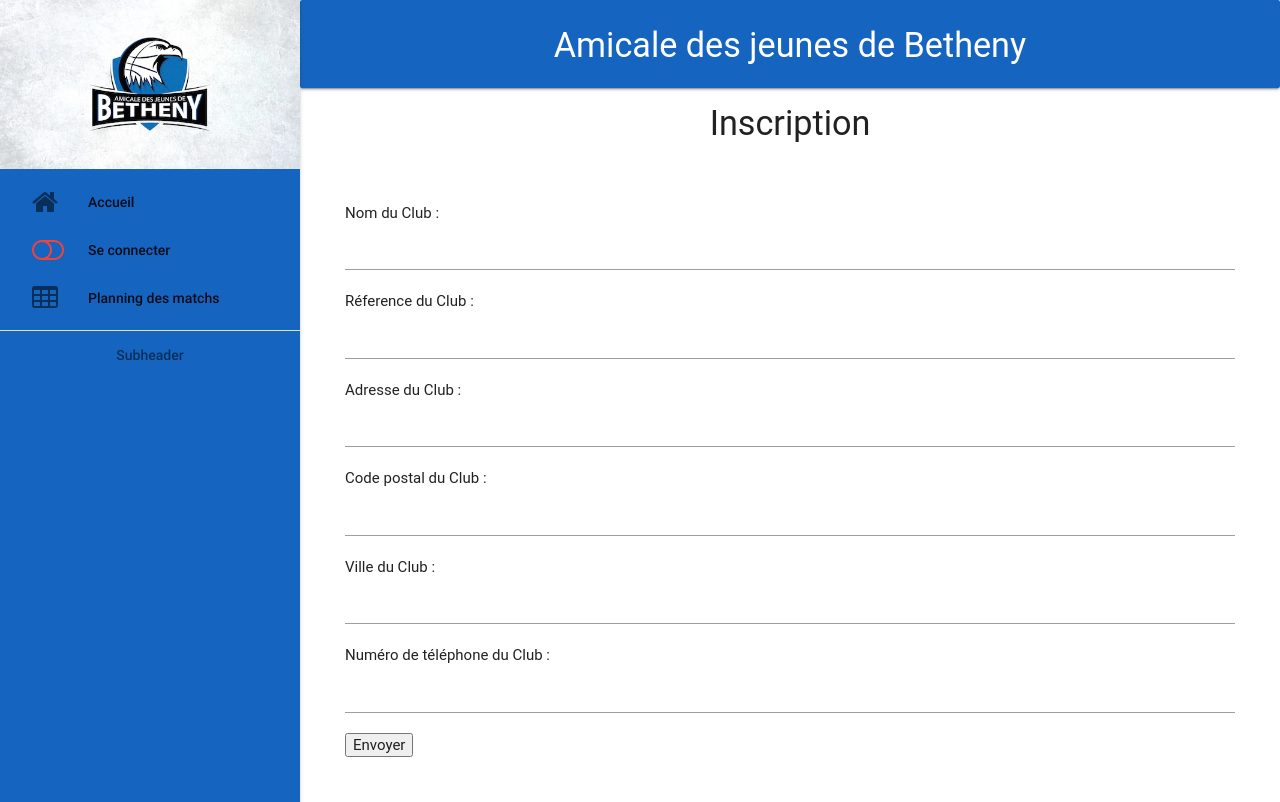
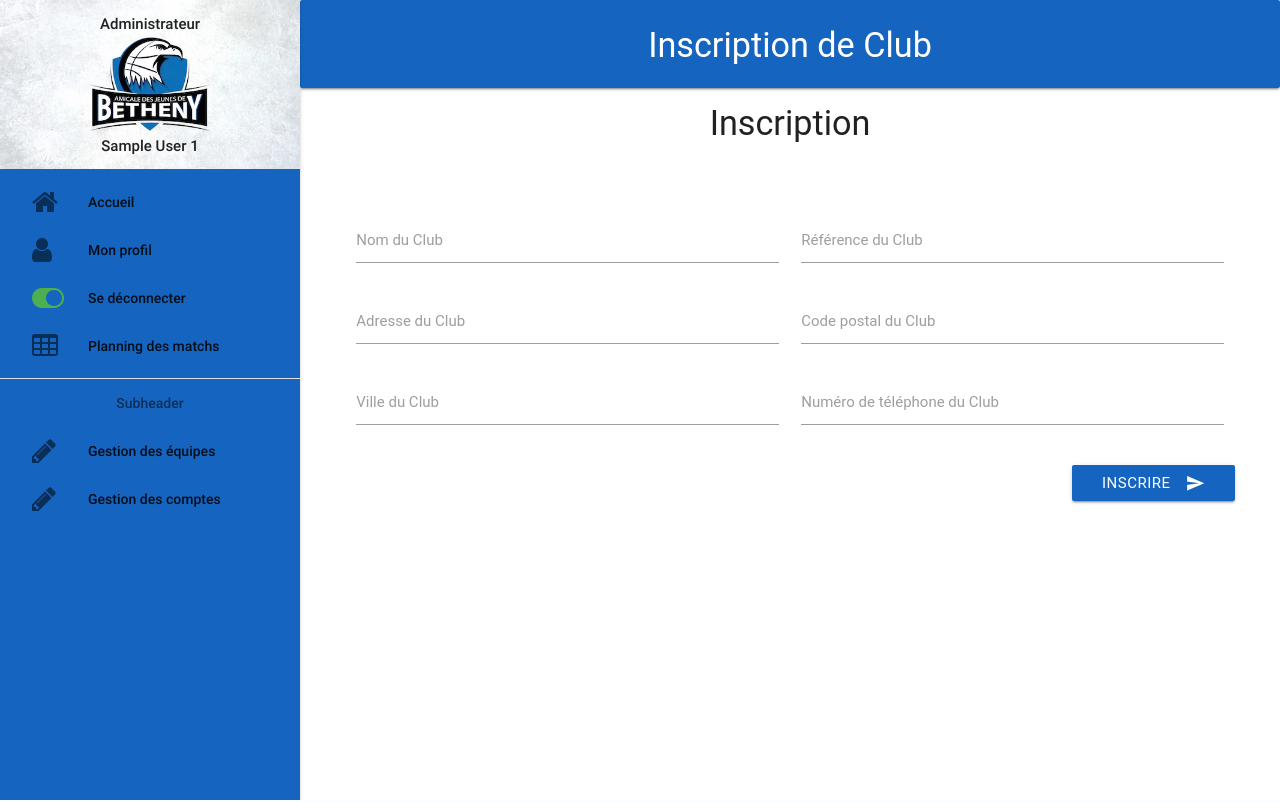
Before and after one commit to Choucapic/ProjetS3, a PHP site: page /insClub.php in a window 1280 px wide. Run offline with PHP 8.4, Linux system fonts and the light colour scheme; the visitor is signed in with stand-in values (Sample User, id 1); some libraries are stand-ins or nearby versions; some web fonts are replaced.

Commit message:
- Amélioration de l'affichage du formulaire d'inscription de Club - Migration du script d'ajout de club dans la base de données dans le fichier script.php pour respecter la gestion des script mise en place - Ajout de sécurité en ne permettant l'accès à la page seulement aux personnes connectées ET de type administrateur - Ajout des champs required dans le formulaire pour ne pas envoyer uen requête vide - Modification du nom de l'include de myPDO dans la page profile qui avait été oublié

```diff
--- a/public_html/insClub.php
+++ b/public_html/insClub.php
@@ -1,41 +1,80 @@
 <?php
 
+session_start();
+
 require_once 'class/webpage.class.php';
-require_once 'class/club.class.php';
-/*
-* Traitement
-*/
 
-if(isset($_REQUEST['nom']) && isset($_REQUEST['refClub']) && isset($_REQUEST['adresse']) && isset($_REQUEST['cp']) && isset($_REQUEST['ville']) && isset($_REQUEST['numTel'])){
-	$data = $_REQUEST;
-	$club = Club::createFromArray($data);
-	$club->save();
-}
+$page = new WebPage('Inscription de Club');
+
+if (isset($_SESSION['login'])) {
+	if ($_SESSION['type'] == 'Administrateur') {
 
 
-
-/*
-* Formulaire
-*/
-
-$page = new WebPage('Amicale des jeunes de Betheny');
 		$page->appendCss(<<<CSS
 		.form{
   	padding : 3em;
 	}
 CSS
 );
+
 		$page->appendContent(<<<HTML
 		<h4 align="center">Inscription</h4>
-<form class="form" method="REQUEST" action="insClub.php">
-Nom du Club :<input type="text" name="nom"/>
-Réference du Club : <input type="text" name="refClub"/>
-Adresse du Club : <input type="text" name="adresse"/>
-Code postal du Club : <input type="text" name="cp"/>
-Ville du Club : <input type="text" name="ville"/>
-Numéro de téléphone du Club : <input type="text" name="numTel"/>
-<input type="submit" value="Envoyer"/>
+		<form class="form" method="POST" action="script.php" class="col s12">
+			<div class="row">
+				<div class="input-field col m6 s12">
+					<input type="text" name="nom" class="validate" required/>
+					<label for="nom">Nom du Club</label>
+				</div>
+				<div class="input-field col m6 s12">
+					<input type="text" name="refClub" class="validate" required/>
+					<label for="refClub">Référence du Club</label>
+				</div>
+				<div class="input-field col m6 s12">
+					<input type="text" name="adresse" class="validate" required/>
+					<label for="adresse">Adresse du Club</label>
+				</div>
+				<div class="input-field col m6 s12">
+					<input type="text" name="cp" class="validate" required/>
+					<label for="cp">Code postal du Club</label>
+				</div>
+				<div class="input-field col m6 s12">
+					<input type="text" name="ville" class="validate" required/>
+					<label for="ville">Ville du Club</label>
+				</div>
+				<div class="input-field col m6 s12">
+					<input type="text" name="numTel" class="validate" required/>
+					<label for="numTel">Numéro de téléphone du Club</label>
+				</div>
+				<input type="hidden" name="type" value="insClub"/>
+			</div>
+			<div class="btn-auth">
+				<button class="btn blue darken-3 waves-effect waves-light" type="submit" name="submit">
+					Inscrire <i class="material-icons right">send</i>
+				</button>
+			</div>
+		</form>
 HTML
 );
 
+	} else {
+		$page->appendContent(<<<HTML
+		<div class="container">
+		<h5 class="center"> <i class="fa fa-times fa-5x red-text" aria-hidden="true"></i> <br> Vous n'avez pas les droits requis, vous allez être redirigé vers l'accueil</h5>
+		</div>
+HTML
+);
+
+	header( "refresh:5; url=index.php" );
+	}
+} else {
+	$page->appendContent(<<<HTML
+	<div class="container">
+	<h5 class="center"> <i class="fa fa-times fa-5x red-text" aria-hidden="true"></i> <br> Vous n'êtes pas connecté, vous allez être redirigé vers l'accueil</h5>
+	</div>
+HTML
+);
+
+header( "refresh:5; url=index.php" );
+}
+
 echo $page->toHTML();
--- a/public_html/profile.php
+++ b/public_html/profile.php
@@ -8,7 +8,7 @@ $page = new WebPage('Mon Profil');
 
 if (isset($_SESSION['login'])) {
 
-  include_once 'class/mypdo.include.class.php';
+  include_once 'class/mypdo.include.php';
 
   $items = '';
 
```
Also changed, not shown: public_html/script.php (+29 -2 lines). Lines whose indentation alone changed are shown as unchanged.
